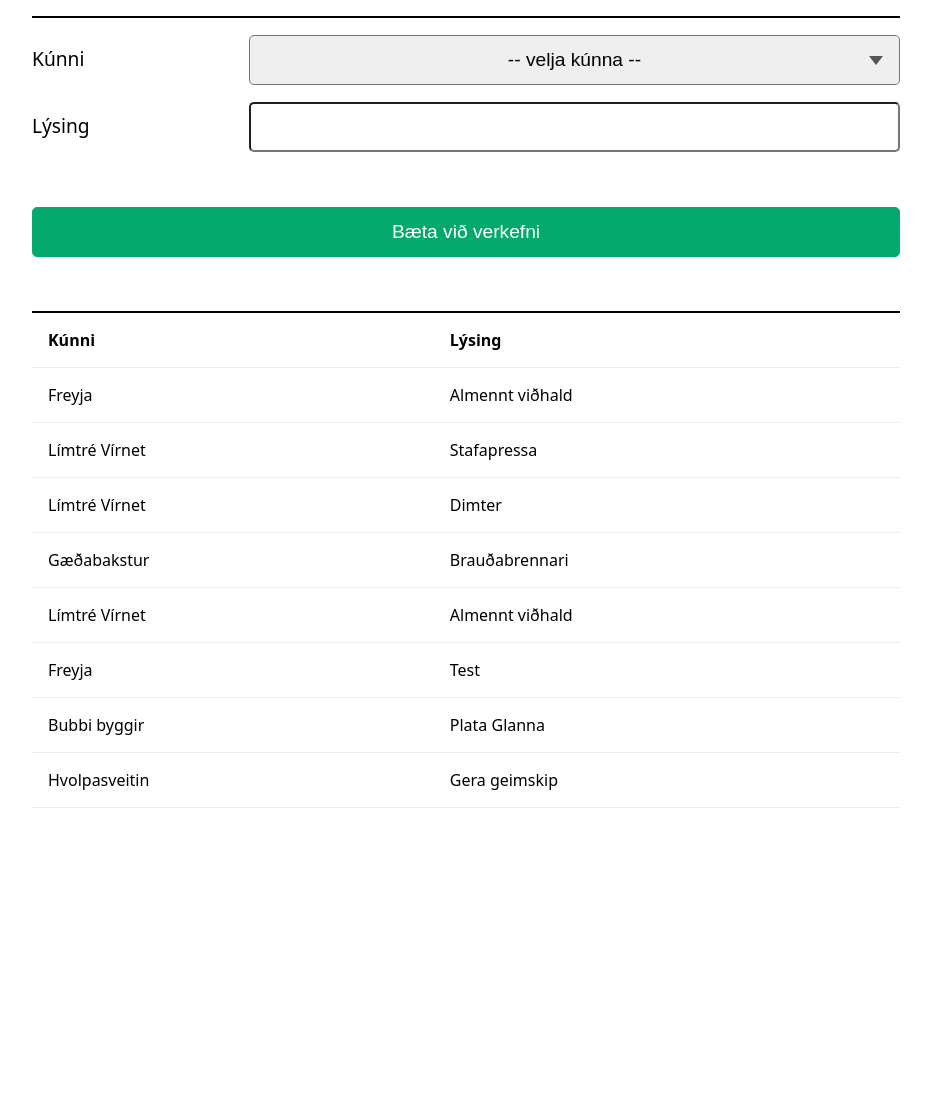
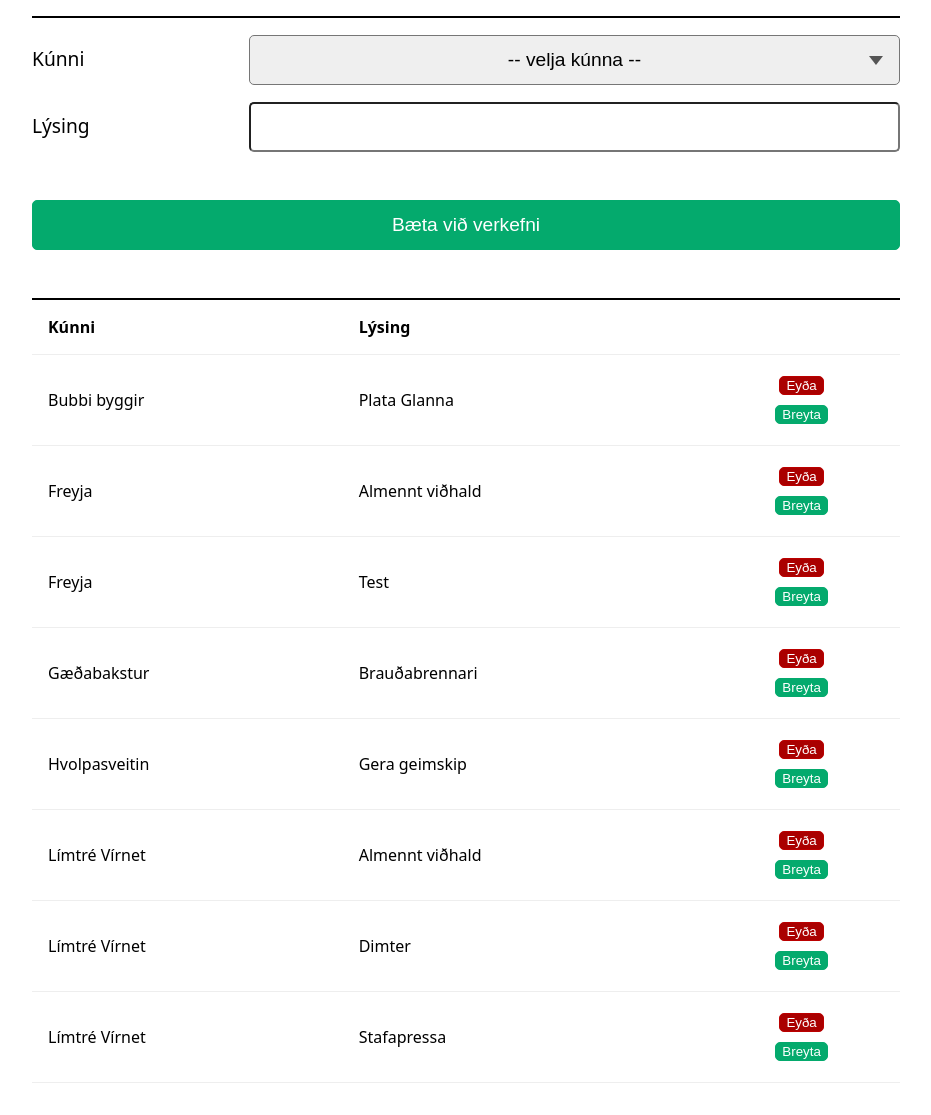
Before and after one commit to sindrimagg/timar, a Flask app: page /projects in a window 1280 px wide. Shown: the part 173-1288 px from the top of the page, without its empty margins (174-1105 px from the left). Before the commit the page ends 981 px from the top, so only its background shows below. Run offline with Flask 3, Linux system fonts and the light colour scheme.

Commit message:
Bætti við hnöppum til að eyða færslum og breyta, þótt sá síðari gerir ekkert eins og er. Reyndi að einfalda þetta smá og laga iOS bug.

```diff
--- a/app.py
+++ b/app.py
@@ -1,4 +1,4 @@
-from flask import Flask
+from flask import Flask, url_for, redirect
 from extensions import db
 from routes import clients_bp, projects_bp, hours_bp
 
@@ -15,4 +15,8 @@ app.register_blueprint(hours_bp)
 with app.app_context():
     db.create_all()
 
+@app.route('/')
+def index():
+    return redirect(url_for('hours.hours'))
+
 app.run(debug=True, host="0.0.0.0", port="5001")
--- a/models/__init__.py
+++ b/models/__init__.py
@@ -1,3 +1 @@
-from .client import Client
-from .project import Project
-from .hour import Hour
+from .models import Client, Project, Hour
--- a/models/client.py
+++ /dev/null
@@ -1,6 +0,0 @@
-from extensions import db
-
-class Client(db.Model):
-    __tablename__ = 'clients'
-    id = db.Column(db.Integer, primary_key=True)
-    name = db.Column(db.String(200), nullable=False, unique=True)
--- a/routes/clients.py
+++ b/routes/clients.py
@@ -1,7 +1,7 @@
 from flask import Blueprint, render_template, request, redirect, flash
 from sqlalchemy import exists
 from extensions import db
-from models import Client
+from models import Client, Project, Hour
 
 bp = Blueprint('clients', __name__)
 
--- a/routes/projects.py
+++ b/routes/projects.py
@@ -1,7 +1,7 @@
-from flask import Blueprint, render_template, request, redirect, flash
+from flask import Blueprint, render_template, request, redirect, flash, url_for
 from sqlalchemy import exists
 from extensions import db
-from models import Client, Project
+from models import Client, Project, Hour
 
 bp = Blueprint('projects', __name__)
 
@@ -26,6 +26,20 @@ def projects():
     return render_template(
         'projects.html',
         clients=Client.query.all(),
-        projects=Project.query.all(),
+        projects=sorted(Project.query.all(), key=lambda x: (x.client.name, x.description)),
         active='projects'
     )
+
+@bp.route('/delete/project/<int:id>', methods=['POST', 'GET'])
+def delete_item(id):
+    item = Project.query.get_or_404(id)
+    can_delete = Hour.query.filter_by(project_id=item.id).first() is None
+    print(can_delete)
+    if can_delete:
+        db.session.delete(item)
+        db.session.commit()
+        flash('Verkefni eytt', 'info')
+        return redirect('/projects')
+    else:
+        flash('Ekki er hægt að eyða verkefni því það eru tímar skráðir á það', 'error')
+        return redirect('/projects')
--- a/static/style.css
+++ b/static/style.css
@@ -38,9 +38,21 @@ nav a:hover {
   background: #ddd;
 }
 
-form {
+.container {
   display: flex;
   flex-direction: column;
+}
+
+.column {
+  display: flex;
+  flex-direction: column;
+  align-content: center;
+  justify-content: center;
+}
+
+.column form {
+  display: flex;
+  justify-content: center;
 }
 
 .row {
@@ -51,12 +63,11 @@ form {
   margin-top: 0.5em;
 }
 
-
 .row label {
   text-align: center;
 }
 
-.row button {
+.row .post {
   flex-basis: 100%;
   width: 100%;
   text-align: center;
@@ -104,19 +115,38 @@ select {
   background-size: 0.75em;
 }
 
-button {
-  margin: 2em auto;
+.post {
+  margin: 2rem auto;
+}
+
+.post, .edit {
   background-color: #04AA6D;
   border: 1px solid #04AA6D;
+}
+
+.post, .edit, .delete {
   border-radius: 5px;
   color: white;
   cursor: pointer;
-  float: right;
 }
 
-button:hover {
-  background-color: #00AA00;
-  border: 1px solid #00AA00;
+.edit, .delete {
+  margin: 5px 0;
+}
+
+.post:hover, .edit:hover {
+  background-color: #00aa00;
+  border: 1px solid #00aa00;
+}
+
+.delete {
+  background-color: #AA0000;
+  border: 1px solid #BB0000;
+}
+
+.delete:hover {
+  background-color: #BB0000;
+  border: 1px solid #AA0000;
 }
 
 @media all and (min-width: 600px) {
--- a/templates/base.html
+++ b/templates/base.html
@@ -3,7 +3,9 @@
   <head>
     <meta name="viewport" content="width=device-width,initial-scale=1,maximum-scale=1" charset="utf-8" lang="is">
     <title>Tímar</title>
-    <link rel="stylesheet" type="text/css" href="{{ url_for('static', filename='style.css') }}"></head>
+    <link rel="stylesheet" type="text/css" href="{{ url_for('static', filename='style.css') }}">
+    <link rel="shortcut icon" href="{{url_for('static', filename='favicon.ico')}}">
+  </head>
   <body>
 
     <h2>Tímaskrá</h2>
--- a/templates/clients.html
+++ b/templates/clients.html
@@ -2,13 +2,13 @@
 
 {% block content %}
 
-<form method="post">
+  <form class="container" method="post">
   <div class="row">
   <label>Kúnni</label>
   <input name="name" required>
   </div>
   <div class="row">
-  <button>Bæta við kúnna</button>
+  <button class="post">Bæta við kúnna</button>
   </div>
 </form>
 
--- a/templates/projects.html
+++ b/templates/projects.html
@@ -2,7 +2,7 @@
 
 {% block content %}
 
-<form method="post">
+<form class="container" method="post">
   <div class="row">
   <label>Kúnni</label>
   <select name="client_id" required>
@@ -15,11 +15,11 @@
 
   <div class="row">
   <label>Lýsing</label>
-  <input name="description">
+  <input name="description" required>
   </div>
 
   <div class="row">
-  <button>Bæta við verkefni</button>
+  <button class="post">Bæta við verkefni</button>
   </div>
 </form>
 
@@ -28,11 +28,27 @@
   <tr>
     <th>Kúnni</th>
     <th>Lýsing</th>
+    <th></th>
   </tr>
   {% for p in projects %}
   <tr>
     <td>{{ p.client.name }}</td>
-    <td>{{ p.description or "-" }}</td>
+    <td>{{ p.description }}</td>
+    <td>
+      <div class="column">
+        <form method="POST"
+              action="{{ url_for('projects.delete_item', id=p.id) }}"
+              onsubmit="return confirm('Eyða þessu verkefni?\n {{p.client.name}}\n {{ p.description}}');">
+          <button type="submit" class="delete">Eyða</button>
+        </form>
+        <form
+              action=""
+              onsumbit="return confirm('Laga?')">
+          <button type="submit" class="edit">Breyta</button>
+        </form>
+      </div>
+    </td>
+
   </tr>
   {% endfor %}
 </table>
```
Also changed, not shown: models/models.py (renamed from models/hour.py, +14 -0 lines), models/project.py (deleted, +0 -10 lines), routes/hours.py (+15 -1 lines), templates/hours.html (+19 -9 lines), instance/time_tracker.db, static/favicon.ico (added).
